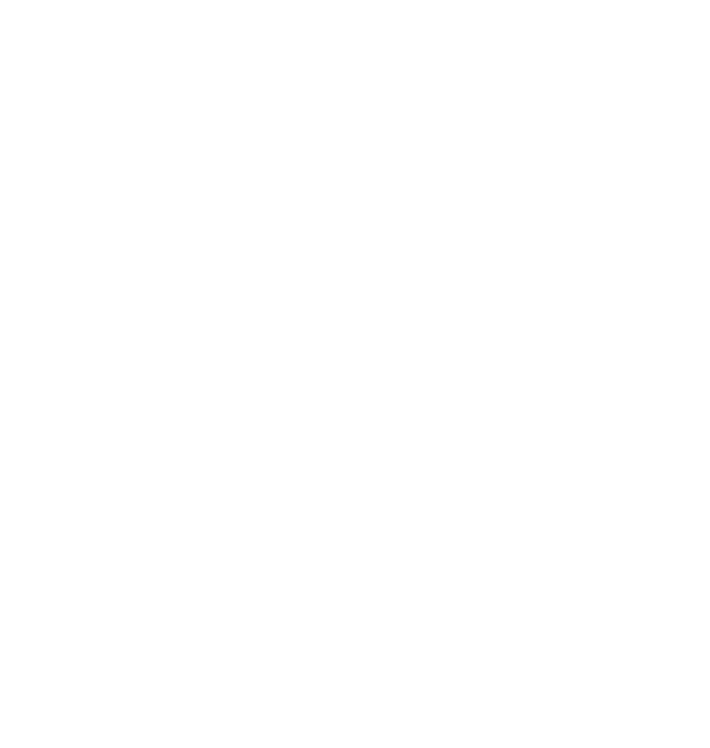
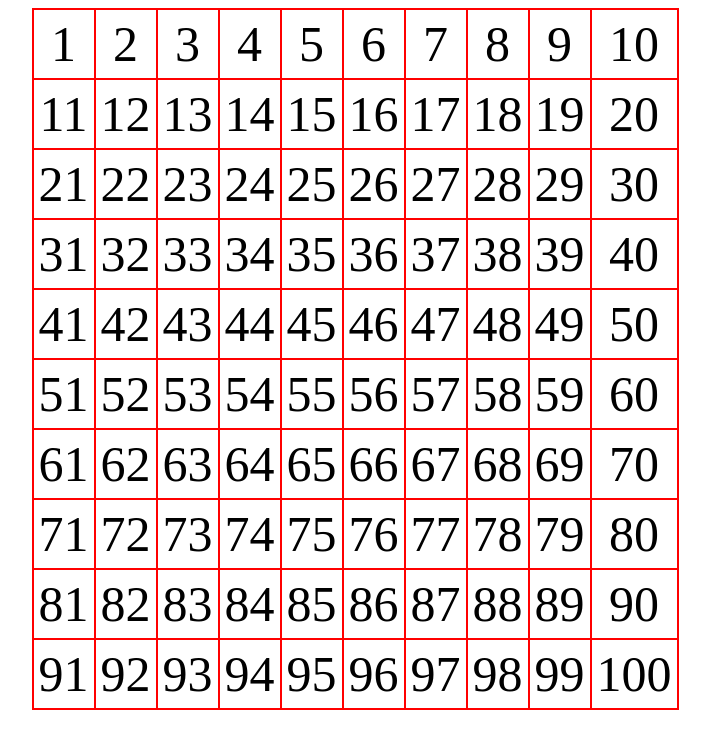
Before and after one commit to GeneralGLA-true/Starodub_Front-end-Pro_09.10.2023, a plain HTML site: page index.html in a window 1280 px wide. Shown: the whole page, without its empty margins (285-995 px from the left). Drawn offline with Linux system fonts and the light colour scheme.

Commit message:
homework 18

```diff
--- a/index.html
+++ b/index.html
@@ -4,9 +4,9 @@
     <meta charset="UTF-8">
     <meta name="viewport" content="width=device-width, initial-scale=1.0">
     <title>Document</title>
-    <script src="scripts.js"></script>
+
 </head>
 <body>
-
+    <script src="scripts.js"></script>
 </body>
 </html>
--- a/scripts.js
+++ b/scripts.js
@@ -697,7 +697,7 @@ car3.constInfo(); */
 
 /////////////////////// homework 17
 
-class Student {
+/* class Student {
   constructor (name, lastName, year) {
     this.name = name;
     this['last name'] = lastName;
@@ -759,9 +759,7 @@ class Student {
     }
 
     console.log(`Середня оцінка студента ${Math.round(averageScore)}, відвідуванність ${averageVisiting}`)
-
-
-}
+  };
 }
 
 const stud = new Student ('Igor', 'Duliai', 1979)
@@ -780,4 +778,32 @@ const stud3 = new Student ('Greta', 'Thunberg', 2003)
 stud3.studentAge;
 stud3.present(31).present(90).present(90).present(42).present(56).present(44).present(90).present(90).present(22).present(33).present(11).present(90).present(90).present(50).present(50).present(50).present(90).present(90).absent().absent().absent().absent().absent().absent().absent().present(100);
 console.log(stud3);
-stud3.summary();
+stud3.summary(); */
+
+
+///////////////////////////// homework 18
+
+const table = document.createElement('table');
+const body = document.querySelector('body');
+body.appendChild(table);
+
+let counter = 1;
+const magicNumber = 10;
+
+for(let i = 0; i < magicNumber; i++){
+  const tableRow = document.createElement('tr');
+  table.appendChild(tableRow);
+
+  for(let j = 0; j < magicNumber; j++){
+    const tableData = document.createElement('td');
+    tableData.style.outline = "2px solid red";
+    tableData.style.padding = '5px';
+    tableRow.appendChild(tableData);
+    tableData.textContent = counter;
+    counter ++;
+  }
+}
+
+table.style.margin = '0 auto';
+table.style.fontSize = '50px';
+table.style.textAlign = 'center';
```
